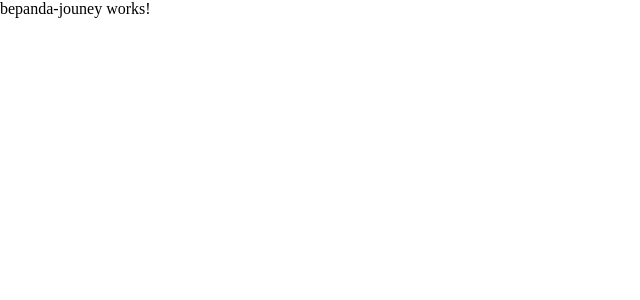
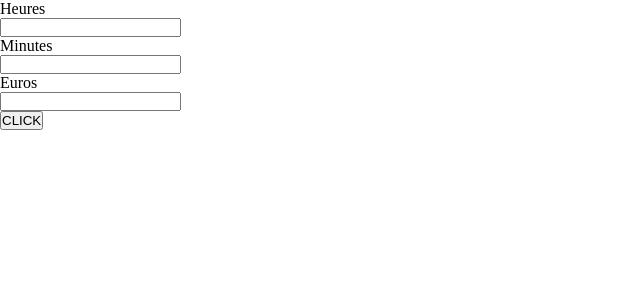
Before and after one commit to AlexDSA02/calendar-tlm, an Angular app: page /panda1 in a window 1280 px wide. Shown: the top 300 px of the page, without its empty margins (0-640 px from the left). Built offline with nearby package versions, Linux system fonts and the light colour scheme.

Commit message:
algo end

```diff
--- a/src/app/bepanda-jouney/bepanda-jouney.component.html
+++ b/src/app/bepanda-jouney/bepanda-jouney.component.html
@@ -1 +1,16 @@
-<p>bepanda-jouney works!</p>
+<div class="containAll">
+  <div class="containInputs">
+    <div class="containInputHour">
+      <p>Heures</p>
+      <input #hourInput (change)="changeHour(hourInput.value)" type="number">
+      <p>Minutes</p>
+      <input #minInput (change)="changeMin(minInput.value)" type="number">
+    </div>
+    <div class="containInputMoney">
+      <p>Euros</p>
+      <input #moneyInput (change)="changeMoney(moneyInput.value)" type="number">
+    </div>
+    <button (click)="clickResponse()">CLICK</button>
+  </div>
+  <p *ngFor="let responseElement of response">{{responseElement}}</p>
+</div>
--- /dev/null
+++ b/src/app/bepanda-jouney/bepanda-jouney.component.scss
@@ -0,0 +1,5 @@
+.toto{
+    width: 100vw;
+    height: 100vh;
+    background-color: red;
+}
--- a/src/app/bepanda-jouney/bepanda-jouney.component.ts
+++ b/src/app/bepanda-jouney/bepanda-jouney.component.ts
@@ -3,13 +3,87 @@ import { Component, OnInit } from '@angular/core';
 @Component({
   selector: 'app-bepanda-jouney',
   templateUrl: './bepanda-jouney.component.html',
-  styleUrls: ['./bepanda-jouney.component.css']
+  styleUrls: ['./bepanda-jouney.component.scss']
 })
 export class BepandaJouneyComponent implements OnInit {
-
+  case1: string = 'Lille -> Paris'
+  case2: string = 'Lille -> Compiegne -> Paris'
+  case4: string = 'Lille -> Arras -> Paris'
+  case3: string = 'Lille -> Arras -> Compiegne -> Paris'
+  time: number = 0
+  minSelected: number = 0
+  hourSelected: number = 0
+  moneySelected: number = 0
+  caseTimeArray: string[] = []
+  caseMoneyArray: string[] = []
+  caseFinal: string[] = []
+  response: any = []
+  //case4: string = 'Lille -> Arras -> Compiegne -> Paris / Lille -> Compiegne -> Arras -> Paris'
   constructor() { }
 
   ngOnInit(): void {
+    let array1 = ["cat", "sum","fun", "run"];
+    let array2 = ["bat", "cat","dog","sun", "hut", "gut"];
+    const intersection = array1.filter(element => array2.includes(element));
+
   }
 
+  changeHour(value: string) {
+    this.hourSelected = +value
+    this.updateResponse()
+  }
+
+  changeMin(value: string) {
+    this.minSelected = +value
+    this.updateResponse()
+  }
+
+  changeMoney(value: string) {
+    this.moneySelected = +value
+    this.updateResponse()
+  }
+
+  updateResponse(){
+    this.time = (this.hourSelected * 60) + this.minSelected
+    switch (true){
+      case (this.time<180):
+        this.caseTimeArray = []
+        break
+      case (this.time>=180 && this.time<210):
+        this.caseTimeArray = [this.case1]
+        break
+      case (this.time>=210 && this.time<240):
+        this.caseTimeArray = [this.case1, this.case2, this.case4]
+        break
+      case (this.time>=240):
+        this.caseTimeArray = [this.case1, this.case2, this.case4, this.case3]
+        break
+    }
+
+    switch (true){
+      case (this.moneySelected<6):
+        this.caseMoneyArray = []
+        break
+      case (this.moneySelected>=6 && this.moneySelected<8):
+        this.caseMoneyArray = [this.case3]
+        break
+      case (this.moneySelected>=8 && this.moneySelected<10):
+        this.caseMoneyArray = [this.case3, this.case2, this.case4]
+        break
+      case (this.moneySelected>=10):
+        this.caseMoneyArray = [this.case1, this.case2, this.case4, this.case3]
+        break
+    }
+
+    this.caseFinal = this.caseTimeArray.filter(element => this.caseMoneyArray.includes(element));
+
+    console.log(this.caseTimeArray)
+    console.log(this.caseMoneyArray)
+    console.log('WAWAWA', this.caseFinal)
+  }
+
+  clickResponse() {
+    this.response = this.caseFinal
+
+  }
 }
```
Also changed, not shown: src/app/bepanda-jouney/bepanda-jouney.component.css (deleted).
